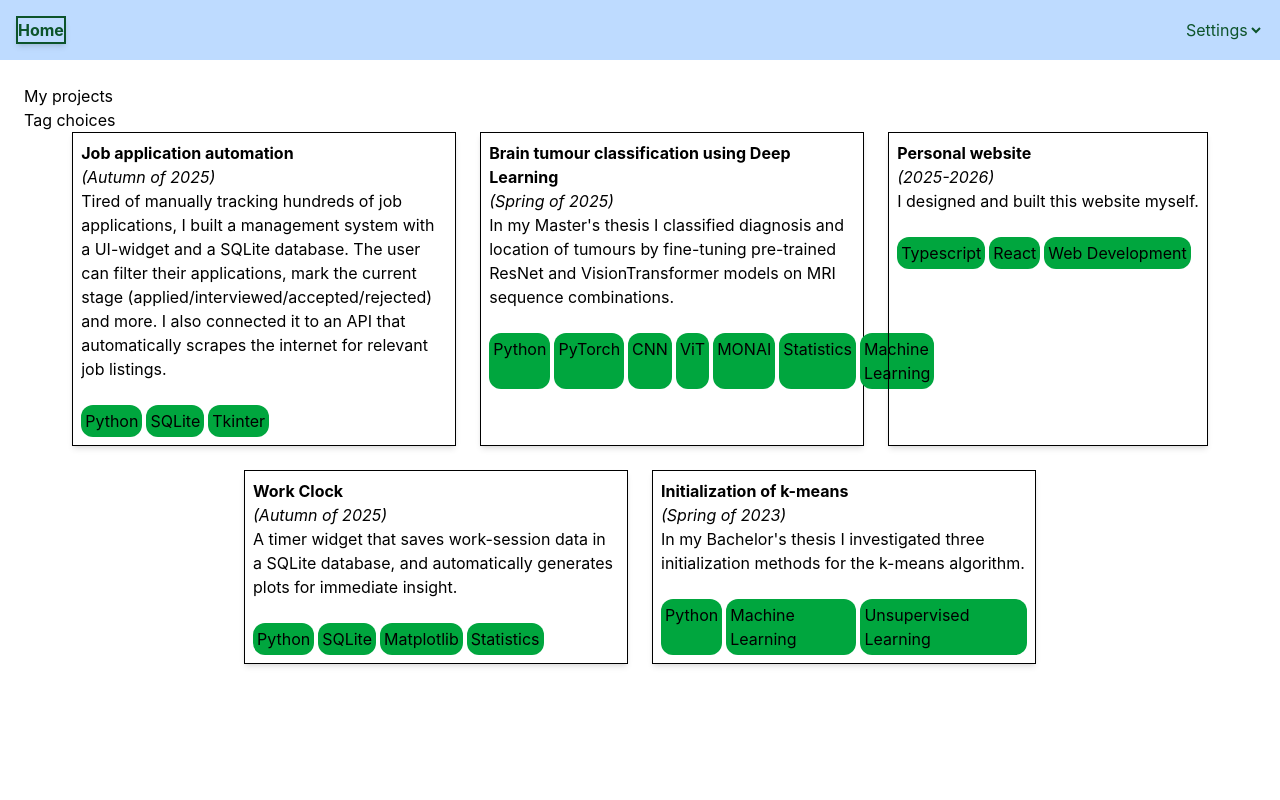
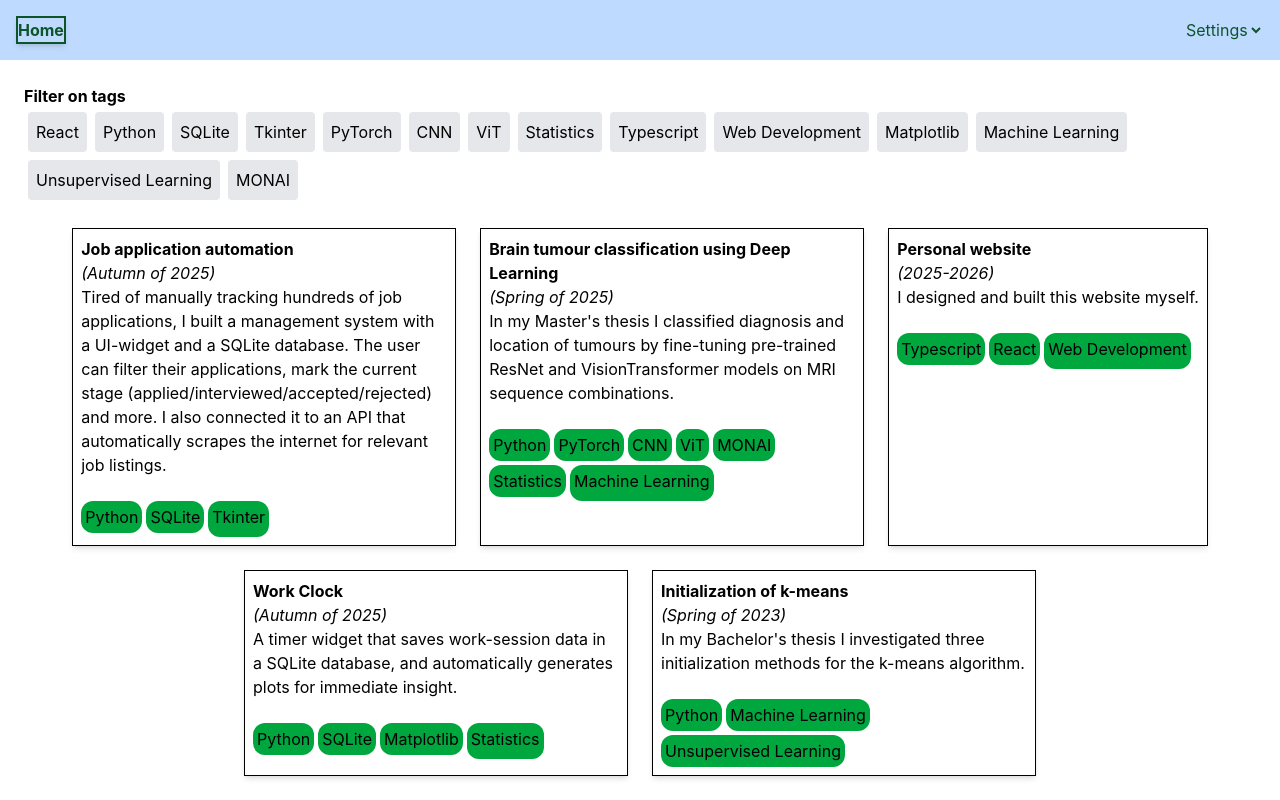
Before and after one commit to TheLaughingDuck/TheLaughingDuck.github.io, a React (Vite) app in the folder website/: page /projects in a window 1280 px wide. Built offline with nearby package versions, Linux system fonts and the light colour scheme.

Commit message:
Created tag filter on projects page

```diff
--- a/website/src/projects.tsx
+++ b/website/src/projects.tsx
@@ -1,11 +1,24 @@
-import Layout from "./navigation"
+import Layout from "./navigation";
 import projects from "./projects.json";
+import { useState } from "react";
 
 export default function Projects() {
+    // Set up tag filter
+    const allTags = ["React", "Python", "SQLite", "Tkinter", "PyTorch", "CNN", "ViT", "Statistics", "Typescript", "Web Development", "Matplotlib", "Machine Learning", "Unsupervised Learning", "MONAI"];
+    const [activeTags, setActiveTags] = useState<string[]>([]);
+    const filteredProjects = activeTags.length === 0 ? projects : projects.filter(proj => activeTags.some(tag => proj.tags.includes(tag)));
 
-    console.log(projects)
+    function toggleTag(tag: string) {
+        if (activeTags.includes(tag)) {
+            setActiveTags(activeTags.filter(t => t !== tag));
+        } else {
+            setActiveTags([...activeTags, tag]);
 
-    const items = projects.map(proj =>
+        }
+    }
+
+    // Create Project Cards
+    const items = filteredProjects.map(proj =>
             <ProjectCard
                 title={proj.title}
                 description={proj.description}
@@ -16,12 +29,23 @@ export default function Projects() {
 
     return (
         <Layout>
-            <h1>My projects</h1>
+            <div className="">
+                <h1 className="font-bold">Filter on tags</h1>
+                {/* Tag choices */}
+                <div>
+                    {allTags.map(tag => (
+                        <button
+                            key={tag}
+                            onClick={() => toggleTag(tag)}
+                            className={
+                                `${activeTags.includes(tag) ? "bg-blue-500 text-white" : "bg-gray-200 text-black"} p-2 m-1 rounded`
+                            }>{tag}</button>
+                    ))}
+                </div>
 
-            <div className="">
-                {/* Tag choices */}
-                <div>Tag choices</div>
+                <br/>
 
+                {/* Projects */}
                 <div className="flex flex-wrap gap-6 justify-center">{items}</div>
 
                 {/* <Link to="/algorithms"><ProjectCard title="Algorithms" /></Link> */}
@@ -47,7 +71,7 @@ function ProjectCard({ title = "title", description = "desc.", when = "date", li
                 <p>{description}</p>
                 <br/>
 
-                <div className="flex flex-row space-x-1">
+                <div className="flex flex-wrap space-x-1 space-y-1">
                     {
                         tags.map(tag => (
                             <span key={tag} className="bg-green-600 p-1 rounded-xl">{tag}</span>
```
